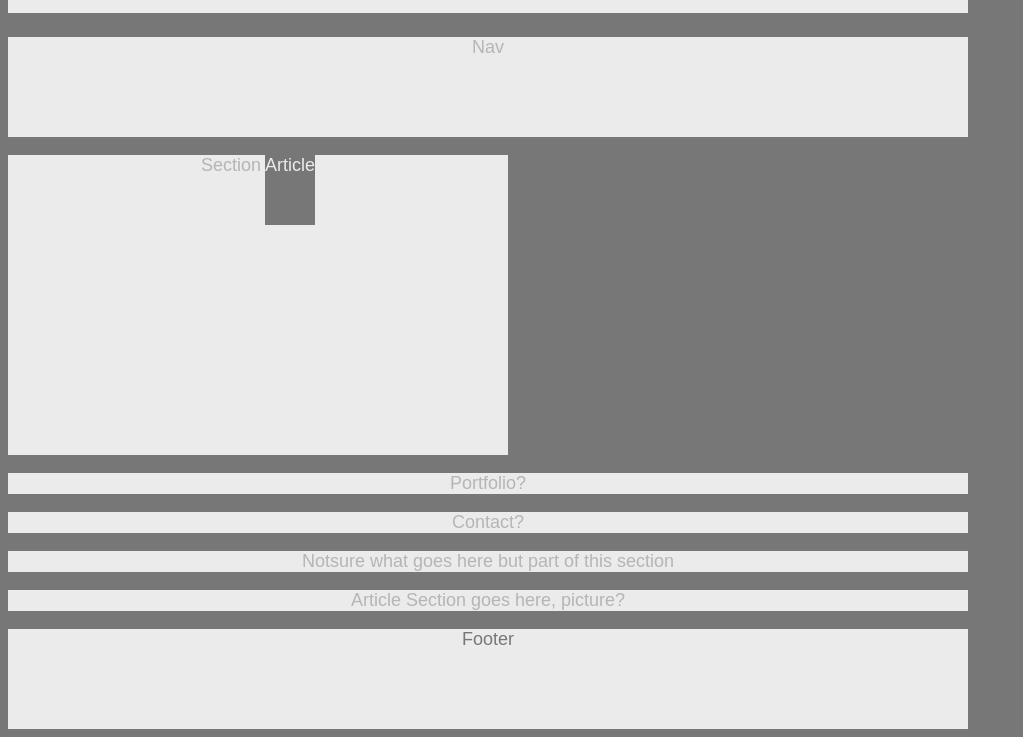
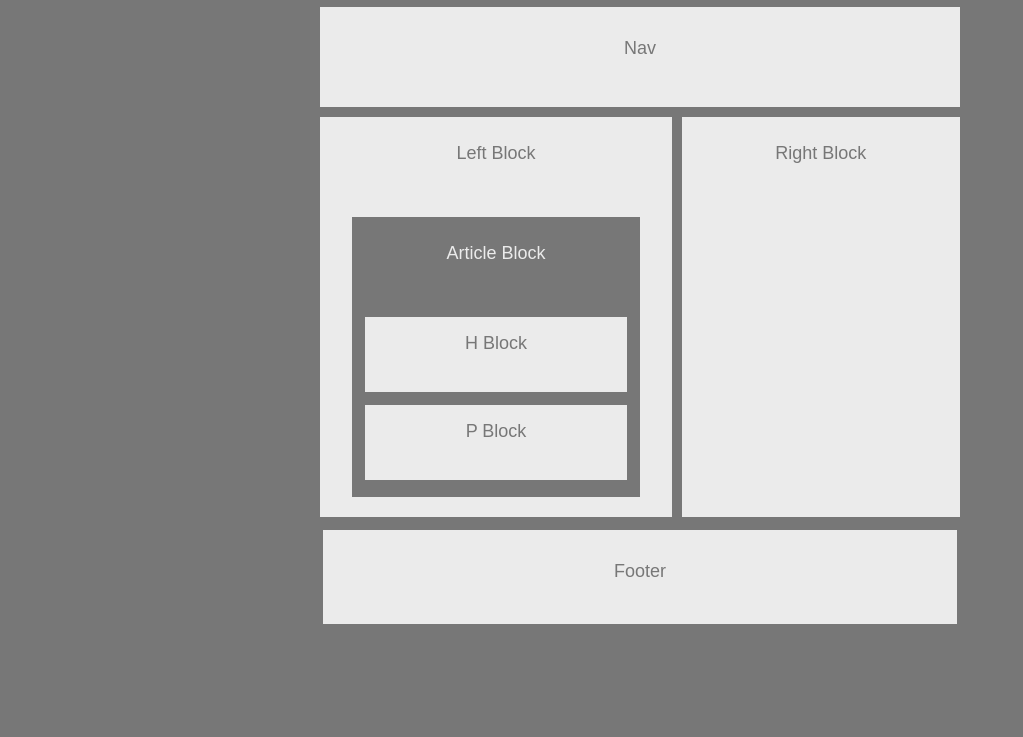
Before and after one commit to jlevine84/HW-Wireframe, a plain HTML site: page index.html in a window 1280 px wide. Shown: the part 111-848 px from the top of the page, without its empty margins (0-1023 px from the left). After the commit the page ends 800 px from the top, so only its background shows below. Drawn offline with Linux system fonts and the light colour scheme.

Commit message:
Positioning Homework complete

```diff
--- a/index.html
+++ b/index.html
@@ -8,24 +8,24 @@
 
     <body>
         <!-- Insert Header Section-->
-        <h1 class="header">Header</h1>
+        <header>Header</header>
 
         <!--Insert Navigation Section-->
-        <p class="nav">Nav</p>
+        <div class="nav">Nav</div>
 
-        <!-- Insert Section-->
-        <p class="section">Section
-            <a class="article">Article</a>
-        </p>
+        <!-- Insert Section and wrap-->
+        <div class="mainblock">
 
-        <p>Portfolio?</p>
-        <p>Contact?</p>
-        <p>Notsure what goes here but part of this section</p>
+            <figure id="leftblock">Left Block</figure>
+                <figure id="articleblock">Article Block</figure>
+                <figure id="hblock">H Block</figure>
+                <figure id="pblock">P Block</figure>
 
-        <!-- Insert Aside Article Section-->
-        <p>Article Section goes here, picture?</p>
+            <figure id="rightblock">Right Block</figure>
+
+        </div>
 
         <!-- Insert Footer Section-->
-        <footer class="footer">Footer</footer>
+        <footer>Footer</footer>
     </body>
 </html>
--- a/style.css
+++ b/style.css
@@ -1,31 +1,104 @@
+* {
+    box-sizing: border-box;
+    text-align: center;
+}
 body {
     font-family: Arial, Helvetica, sans-serif;
     color: #777;
     background: #777;
-    width: 960px;
     font-size: 18px;
-    text-align: center;
+    line-height: 32px;
+    margin-left: 25%;
+    margin-right: 25%;
+
 }
 
-.header, .nav, .footer {
+header {
     background: #ebebeb;
     height: 100px;
+    padding-top: 25px;
 }
 
-h1, p {
-    color: #7777;
+.nav {
     background: #ebebeb;
+    height: 100px;
+    padding-top: 25px;
+    margin-top: 10px;
 }
 
-.section {
-    width: 500px;
-    height: 300px;
+.mainblock {
+    width: 100%;
+    background: #777;
+    height: 400px;
+    margin-top: 10px;
+    position: relative;
 }
 
-.article {
-    width: 450px;
-    height: 200px;
+#leftblock {
+    height: 100%;
+    background: #ebebeb;
+    margin: 0;
+    width: 55%;
+    position: absolute;
+    z-index: 2;
+    padding-top: 20px;
+}
+
+#articleblock {
+    height: 70%;
+    width: 45%;
+    background: #777;
+    z-index: 3;
+    position: absolute;
+    margin: 0;
+    top: 25%;
+    left: 5%;
+    padding: 20px;
     color: #ebebeb;
-    background: #777;
-    padding-bottom: 50px;
+
 }
+
+#hblock {
+    height: 75px;
+    width: 41%;
+    z-index: 4;
+    position: absolute;
+    margin: 0;
+    background: #ebebeb;
+    padding: 10px;
+    top: 50%;
+    left: 7%;
+
+}
+
+#pblock {
+    height: 75px;
+    width: 41%;
+    z-index: 4;
+    position: absolute;
+    margin: 0;
+    background: #ebebeb;
+    padding: 10px;
+    top: 72%;
+    left: 7%;
+}
+
+#rightblock {
+    height: 100%;
+    background: #ebebeb;
+    margin: 0;
+    width: 43.5%;
+    position: absolute;
+    z-index: 5;
+    padding-top: 20px;
+    left: 56.5%;
+
+}
+
+footer {
+    background: #ebebeb;
+    height: 100px;
+    padding-top: 25px;
+    margin-top: 10px;
+    border: solid;
+}
```
